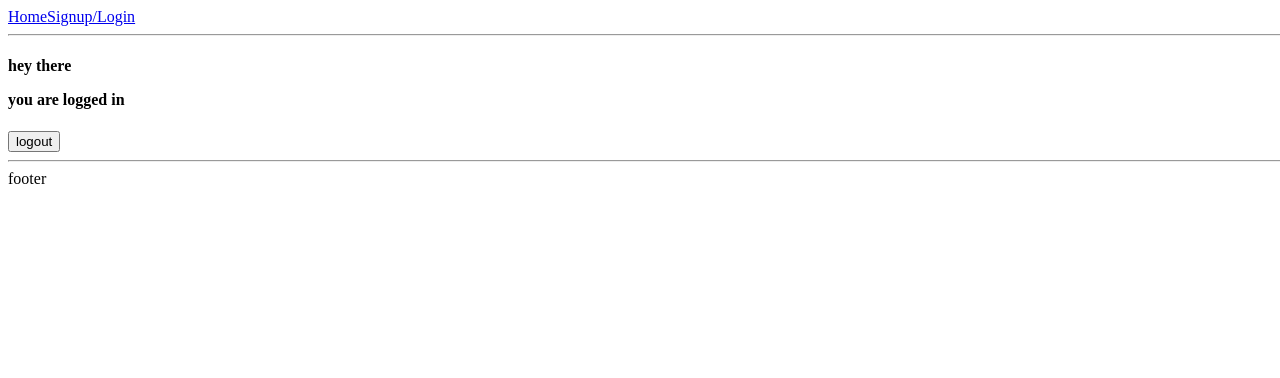
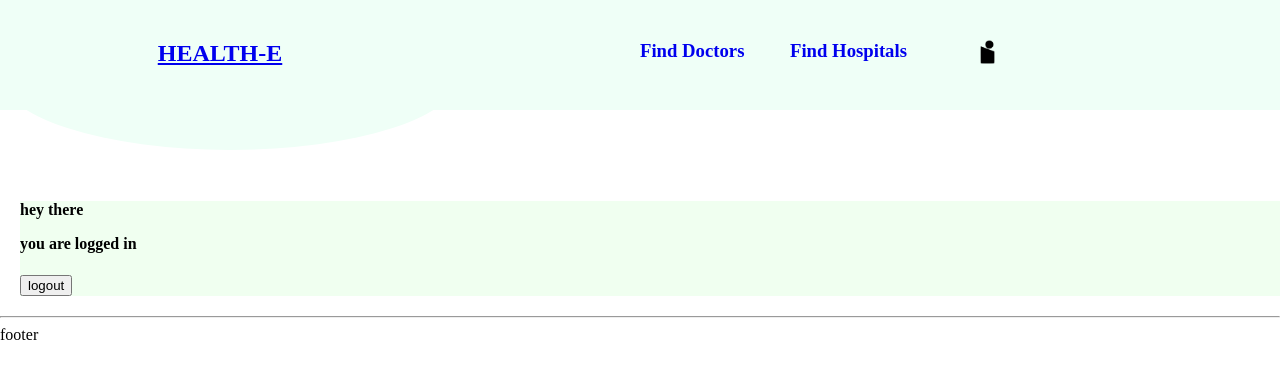
Before and after one commit to moiz-i-am/EMR-Frontend, a React (Create React App) app: page /dashboard in a window 1280 px wide. Shown: the top 378 px of the page. Built offline with nearby package versions, Linux system fonts and the light colour scheme.

Commit message:
header styles compleated

```diff
--- a/public/index.html
+++ b/public/index.html
@@ -26,7 +26,7 @@
     -->
     <title>React App</title>
   </head>
-  <body>
+  <body style="margin: 0;">
     <noscript>You need to enable JavaScript to run this app.</noscript>
     <div id="root"></div>
     <!--
--- a/src/components/header.js
+++ b/src/components/header.js
@@ -1,13 +1,53 @@
 import React, { Component } from "react";
 import { Link } from "react-router-dom";
+import "../styles/headerStyle.css";
+import SignupImage from "../assets/signin-ico.png";
 
 export class header extends Component {
   render() {
     return (
-      <header>
-        <Link to="/">Home</Link>
-        <Link to="/SignupSelector">Signup/Login</Link>
-        <hr />
+      <header className="header-main" style={{ paddingBottom: "30px" }}>
+        <div className="logo">
+          <div style={{ marginRight: "200px" }}>
+            <h2 style={{ margin: "0" }}>
+              <Link to="/">HEALTH-E</Link>
+            </h2>
+          </div>
+        </div>
+        <div className="nav-links">
+          <div style={{ marginRight: "130px" }}>
+            <Link to="/listDoctors" style={{ marginBottom: "3px" }}>
+              <h3
+                style={{
+                  width: "120px",
+                  marginRight: "30px",
+                  marginTop: "0",
+                  marginBottom: "0",
+                  float: "left"
+                }}
+              >
+                Find Doctors
+              </h3>
+            </Link>
+            <Link to="/" style={{ marginBottom: "3px" }}>
+              <h3
+                style={{
+                  width: "120px",
+                  marginRight: "30px",
+                  marginTop: "0",
+                  marginBottom: "0",
+                  float: "left"
+                }}
+              >
+                Find Hospitals
+              </h3>
+            </Link>
+            <Link to="/SignupSelector">
+              <img src={SignupImage} alt="signin" />
+            </Link>
+          </div>
+        </div>
+        <div className="circle-img"></div>
       </header>
     );
   }
--- a/src/routes.js
+++ b/src/routes.js
@@ -8,6 +8,7 @@ import Login from "./views/Login";
 
 import NotFound from "./components/NotFound";
 import Dashboard from "./views/Dashboard";
+import DoctorsList from "./views/DoctorsList";
 
 const routes = () => {
   return (
@@ -21,6 +22,7 @@ const routes = () => {
         <Route exact path="/SignupLab" component={Signup} />
         <Route exact path="/Login" component={Login} />
         <Route exact path="/dashboard" component={Dashboard} />
+        <Route exact path="/listDoctors" component={DoctorsList} />
 
         <Route component={NotFound} />
       </Switch>
--- /dev/null
+++ b/src/styles/headerStyle.css
@@ -0,0 +1,31 @@
+.logo {
+  background-color: rgb(239, 255, 247);
+  width: 50%;
+  float: left;
+  height: 70px;
+  text-align: center;
+  padding-top: 40px;
+}
+.nav-links {
+  background-color: rgb(239, 255, 247);
+  width: 50%;
+  float: left;
+  height: 70px;
+  padding-top: 40px;
+}
+
+.nav-links .findLink {
+  width: 3%;
+}
+
+.nav-links img {
+  margin-left: 40px;
+  width: 3%;
+}
+
+.circle-img {
+  background-color: rgb(239, 255, 247);
+  height: 150px;
+  width: 460px;
+  border-radius: 50%;
+}
--- /dev/null
+++ b/src/styles/profileCards.css
@@ -0,0 +1,107 @@
+.container {
+  width: 100%;
+  background-color: honeydew;
+  margin: 20px;
+}
+.first_section {
+  width: 65%;
+  display: inline-block;
+  float: left;
+  margin-right: 10px;
+}
+.second_section {
+  width: 30%;
+  display: inline-block;
+  border-left: 1px solid gray;
+}
+.section {
+  display: inline-block;
+  padding: 10px;
+}
+p {
+  word-wrap: break-word;
+}
+.back {
+  background-color: aqua;
+  width: 100px;
+  height: 100px;
+  border-radius: 50%;
+}
+.specializations {
+  display: flex;
+}
+h5 {
+  border: 2px solid gainsboro;
+  background-color: gainsboro;
+  margin: 5px;
+}
+.loc {
+  display: inline-block;
+  padding: 20px;
+}
+.fee {
+  display: inline-block;
+  padding: 20px;
+}
+
+.third_section {
+  align-self: flex-end;
+  padding-right: 60px;
+}
+
+/* body {
+  background: #f9f9f9;
+}
+.testimonials {
+  margin-top: 40px;
+}
+.testimonial {
+  margin-bottom: 3em;
+  background: #fff;
+  padding: 2em;
+  border-right: 30px solid #f9f9f9;
+  min-height: 169px;
+}
+
+.testimonial:before {
+  content: "";
+  position: absolute;
+  z-index: -1;
+  -ms-transform: skew(-3deg, -2deg);
+  -webkit-transform: skew(-3deg, -2deg);
+  -o-transform: skew(-3deg, -2deg);
+  -moz-transform: skew(-3deg, -2deg);
+  bottom: 14px;
+  box-shadow: 0 16px 5px rgba(0, 0, 0, 0.04);
+  max-width: 90%;
+  width: 90%;
+  height: 50px;
+  left: 1px;
+}
+
+.avatar .img-circle {
+  background: #fff;
+  padding: 3px;
+  border: 1px solid #c5c5c5;
+}
+
+.avatar img {
+  max-width: 100%;
+}
+
+.img-circle {
+  border-radius: 50%;
+}
+
+.testimonial h4,
+.testimonial h4 a {
+  font-weight: 700;
+}
+
+.testimonial h4 {
+  margin-bottom: 8px;
+}
+
+.testimonial .testimony-body {
+  font-size: 0.9em;
+} */
--- /dev/null
+++ b/src/views/DoctorsList.js
@@ -0,0 +1,14 @@
+import React, { Component } from "react";
+import ProfileCards from "./DoctorsProfileCards";
+
+class DoctorsList extends Component {
+  render() {
+    return (
+      <div style={{ backgroundColor: "grey", width: "70%" }}>
+        <ProfileCards />
+      </div>
+    );
+  }
+}
+
+export default DoctorsList;
--- /dev/null
+++ b/src/views/DoctorsProfileCards.js
@@ -0,0 +1,96 @@
+import React, { Component } from "react";
+import axios from "axios";
+import "./../styles/profileCards.css";
+
+class ProfileCards extends Component {
+  state = {
+    persons: []
+  };
+
+  componentDidMount() {
+    axios.get(`v1/users`).then(res => {
+      console.log(res);
+      this.setState({ persons: res.data });
+    });
+  }
+
+  render() {
+    return (
+      /// working get........
+      <div className="search">
+        {this.state.persons.length === 0 ? (
+          <h1>No Doctors Found</h1>
+        ) : (
+          this.state.persons.map(persons => (
+            <div className="container" key={persons.id}>
+              <div className="box">
+                <div className="profile">
+                  <div className="first_section">
+                    <div className="section">
+                      <div className="back"></div>
+                    </div>
+                    <div className="section">
+                      <h2>{persons.name}</h2>
+                      <p style={{ wordWrap: "break-word", width: "50%" }}>
+                        lalksdlkajdlhaskjdhaksjhdkjahdkjahdkjhsakjdhakjsdajsdkasdkj
+                      </p>
+                      <div className="specializations">
+                        <h5>nice move</h5>
+                        <h5>wtf</h5>
+                        <h5>sameer</h5>
+                      </div>
+                    </div>
+                  </div>
+                  <div className="second_section">
+                    <div className="ratings"></div>
+                    <div className="location">
+                      <div className="loc">L</div>
+                      <div className="loc">Islamabad</div>
+                    </div>
+                    <div className="check_fee">
+                      <div className="fee">F</div>
+                      <div className="fee">3000 -/Rs</div>
+                    </div>
+                  </div>
+                </div>
+                <div className="third_section">
+                  <button>View Profile</button>
+                  <button>Book Appointment</button>
+                </div>
+              </div>
+            </div>
+          ))
+        )}
+      </div>
+
+      //setup
+
+      //   <div class="container testimonials">
+      //     <div class="row">
+      //       <div class="col-md-4 testimonial">
+      //         <div class="row">
+      //           <div class="avatar col-md-5">
+      //             <a href="#">
+      //               <img
+      //                 class="img-circle"
+      //                 src="https://bootdey.com/img/Content/user_3.jpg"
+      //                 alt="Taylor Otwell"
+      //               />
+      //             </a>
+      //           </div>
+
+      //           <div class="testimonial-main col-md-7">
+      //             <h4 class="media-heading">
+      //               <a href="#m">Owenl Ollyt</a>
+      //             </h4>
+      //             <p class="testimony-body">bootstrap rules!</p>
+      //           </div>
+      //         </div>
+      //       </div>
+      //     </div>
+      //   </div>
+    );
+  }
+}
+
+export default ProfileCards;
--- a/src/views/Signup.js
+++ b/src/views/Signup.js
@@ -51,7 +51,7 @@ class Signup extends React.Component {
     e.preventDefault();
 
     const newUser = {
-      userName: this.state.username,
+      name: this.state.username,
       email: this.state.email,
       password: this.state.password,
       role: this.state.role
```
Also changed, not shown: src/actions/listUsers.js (added, +15 -0 lines), src/assets/signin-ico.png (added), src/assets/signup-ico.png (added).
